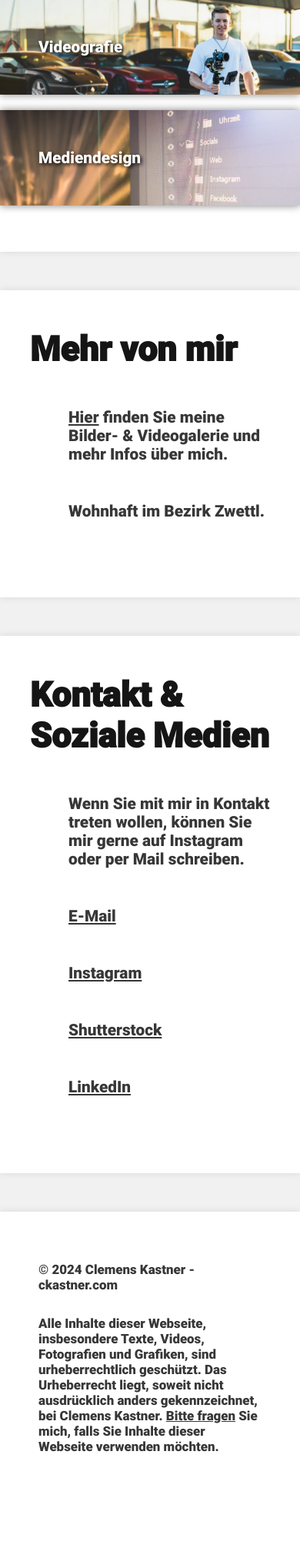
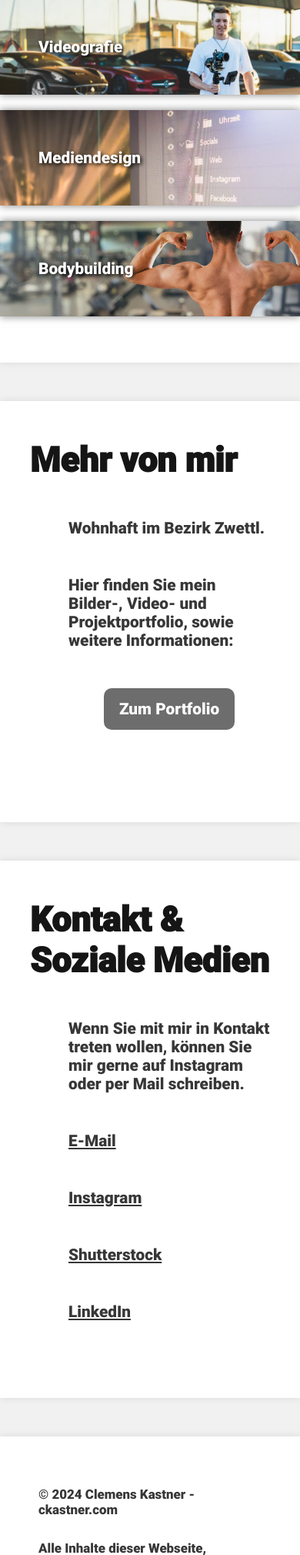
Before and after one commit to clemens187/website, a PHP site: page / in a window 390 px wide. Shown: the part 1202-3222 px from the top of the page at 77% size. Before the commit the page ends 3088 px from the top, so only its background shows below. Run offline with PHP 8.4, Linux system fonts and the light colour scheme.

Commit message:
Added Bodybuilding Banner and Portfolio Button

```diff
--- a/index.html
+++ b/index.html
@@ -40,6 +40,9 @@
             <div class="strength str_resize strengths4">
                 <p>Mediendesign</p>
             </div>
+            <div class="strength str_resize strengths5">
+                <p>Bodybuilding</p>
+            </div>
         </div>
     </div>
 
@@ -47,8 +50,11 @@
         <div class="column center space60">
             <h1>Mehr von mir</h1>
             <div class="indent">
-                <p class="v-space"><a href="https://portfolio.ckastner.com" target="_blank">Hier</a> finden Sie meine Bilder- & Videogalerie und mehr Infos über mich.</p>
                 <p class="v-space">Wohnhaft im Bezirk Zwettl.</p>
+                <p class="v-space">Hier finden Sie mein Bilder-, Video- und Projektportfolio, sowie weitere Informationen:</p>
+                <div class="portfoliobtndiv">
+                    <a href="https://portfolio.ckastner.com" target="_blank" class="portfoliobtn">Zum Portfolio</a>
+                </div>
             </div>
         </div>
     </div>
--- a/style.css
+++ b/style.css
@@ -89,6 +89,28 @@ a{
 .width50{
     width: 50%;
 }
+/*PORTFOLIO BUTTON*/
+.portfoliobtndiv{
+    display: flex;
+    justify-content: center;
+    margin-bottom: 70px;
+}
+.portfoliobtn {
+  display: inline-block;
+  padding: 15px 20px;
+  background-color: #6d6d6d; /* Blue */
+  color: white;
+  text-decoration: none;
+  font-size: 2.1em;
+  border-radius: 10px;
+  transition: background-color 0.3s ease;
+}
+
+.portfoliobtn:hover {
+  background-color: #434343; /* Darker blue */
+}
+
+
 
 .headshot {
     background: url(portrait.webp);
@@ -133,6 +155,12 @@ a{
 }
 .strengths4{
     background: url(media_banner_c.webp);
+    background-size: 100%;
+    background-repeat: no-repeat;
+    background-position: center right !important;
+}
+.strengths5{
+    background: url(bodybuilding_banner.webp);
     background-size: 100%;
     background-repeat: no-repeat;
     background-position: center right !important;
@@ -195,10 +223,7 @@ a{
     }
 }
 @media only screen and (max-width: 1730px){
-    .strengths1, .strengths2, .strengths4{
-        background-size: 100%;
-    }
-    .strengths3{
+    .strengths1, .strengths2, .strengths3, .strengths4, .strengths5{
         background-size: 100%;
     }
 }
@@ -217,6 +242,9 @@ a{
     p{
         font-size: 1.8em;
     }
+    .portfoliobtn{
+        font-size: 1.9em;
+    }
 }
 @media only screen and (max-width: 1305px){
     .headshot{
@@ -224,7 +252,7 @@ a{
     }
 }
 @media only screen and (max-width: 1200px){
-    .strengths1, .strengths2, .strengths4{
+    .strengths1, .strengths2, .strengths4, .strengths5{
         background-size: 130%;
     }
     .strengths3{
@@ -242,7 +270,7 @@ a{
     h1{
         font-size: 3em;
     }
-    p{
+    p, .portfoliobtn{
         font-size: 1.5em;
     }
 }
@@ -255,6 +283,10 @@ a{
         background-position: -550px -65px !important;
         background-size: 170%;
     }
+    .strengths5{
+        background-position: -430px -30px !important;
+        background-size: 150%;
+    }
 }
 @media only screen and (max-width: 940px){
     .headshot{
@@ -263,6 +295,10 @@ a{
 }
 @media only screen and (max-width: 900px){
     .strengths1, .strengths2, .strengths4{
+        background-size: 170%;
+    }
+    .strengths5{
+        background-position: right -70px center !important;
         background-size: 170%;
     }
     .strengths3{
@@ -302,7 +338,7 @@ a{
     h1{
         font-size: 2.8em;
     }
-    p{
+    p, .portfoliobtn{
         font-size: 1.3em;
     }
     .header .column{
@@ -332,6 +368,10 @@ a{
     .strengths1, .strengths2, .strengths4{
         background-size: 230%;
     }
+    .strengths5{
+        background-position: right -100px center !important;
+        background-size: 240%;
+    }
     .strengths3{
         background-position: right -150px center !important;
         background-size: 240%;
@@ -346,6 +386,10 @@ a{
     .strengths1, .strengths2, .strengths4{
         background-position: right -60px center !important;
         background-size: 310%;
+    }
+    .strengths5{
+        background-position: right -140px center !important;
+        background-size: 330%;
     }
     .strengths3{
         background-position: right -200px center !important;
```
Also changed, not shown: bodybuilding_banner.webp (added).
